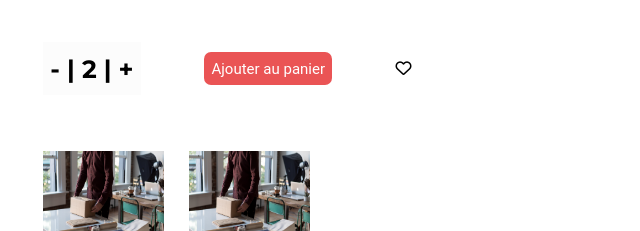
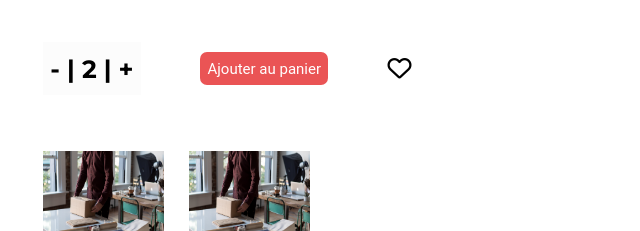
Before and after one commit to Kamila-Koz/Projet-Prixba, a website built with webpack: page src/product.html in a window 1280 px wide. Shown: the part 814-1045 px from the top of the page, 85-725 px from the left. Built offline with nearby package versions, Linux system fonts and the light colour scheme.

Commit message:
product : html changement taille d'une icône

```diff
--- a/src/product.html
+++ b/src/product.html
@@ -23,7 +23,7 @@
                     <div class="product_show-product-details-shop">
                             <p class="product_bouton_plus-moins">- | 2 | +</p>
                             <p class="product_bouton_ajouter">Ajouter au panier</p>
-                            <p><i class="fa-regular fa-heart"></i></p>
+                            <p><i class="fa-regular fa-heart fa-xl"></i></p>
                     </div>
                 </div>
             </div>
```
